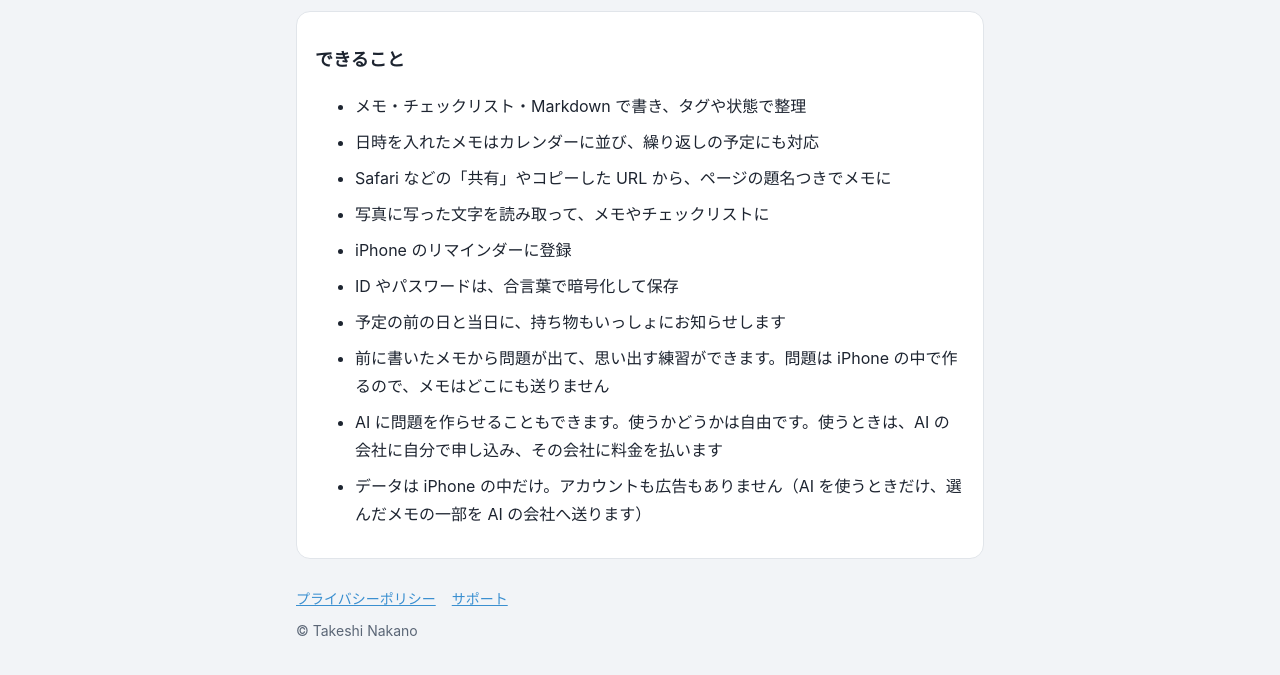
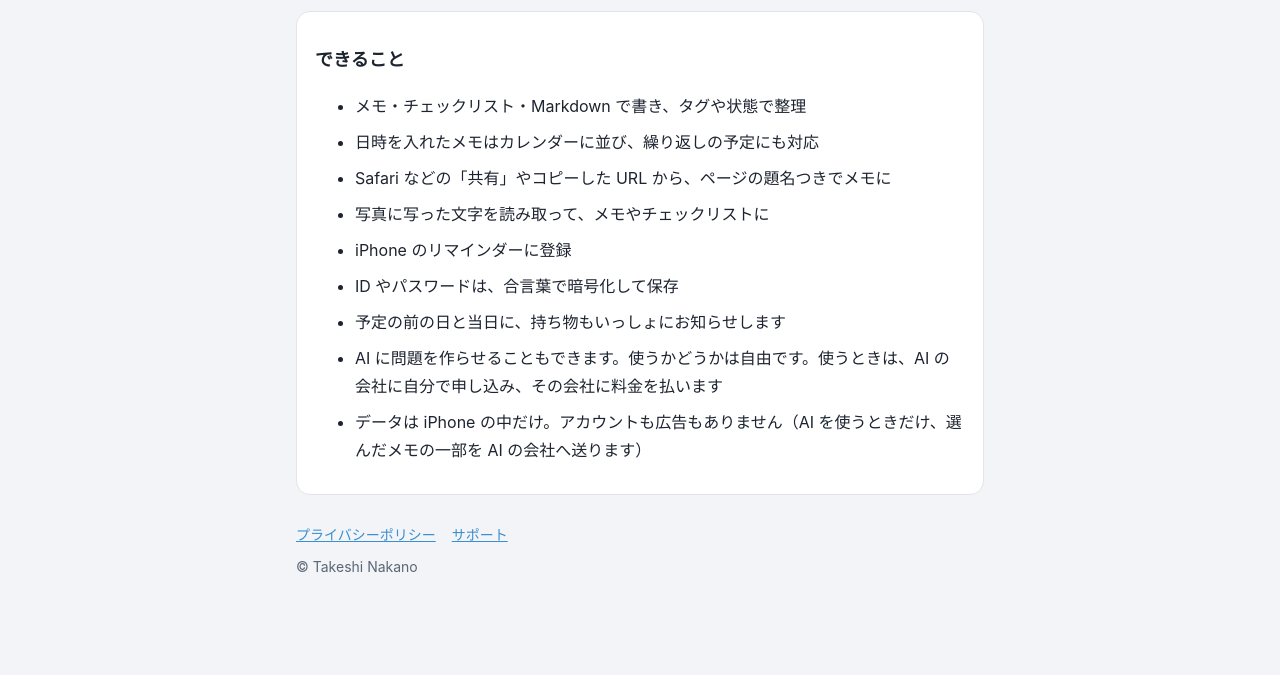
Before and after one commit to takeshi0206/memosche-site, a plain HTML site: page index.html in a window 1280 px wide. Shown: the part 149-824 px from the top of the page. After the commit the page ends 800 px from the top, so only its background shows below. Drawn offline with Linux system fonts and the light colour scheme.

Commit message:
Site: hold the local-quiz line until K-142 ships
Co-Authored-By: Claude Opus 5.5 <noreply@anthropic.com>

```diff
--- a/index.html
+++ b/index.html
@@ -22,7 +22,6 @@
       <li>iPhone のリマインダーに登録</li>
       <li>ID やパスワードは、合言葉で暗号化して保存</li>
       <li>予定の前の日と当日に、持ち物もいっしょにお知らせします</li>
-      <li>前に書いたメモから問題が出て、思い出す練習ができます。問題は iPhone の中で作るので、メモはどこにも送りません</li>
       <li>AI に問題を作らせることもできます。使うかどうかは自由です。使うときは、AI の会社に自分で申し込み、その会社に料金を払います</li>
       <li>データは iPhone の中だけ。アカウントも広告もありません（AI を使うときだけ、選んだメモの一部を AI の会社へ送ります）</li>
     </ul>
```
